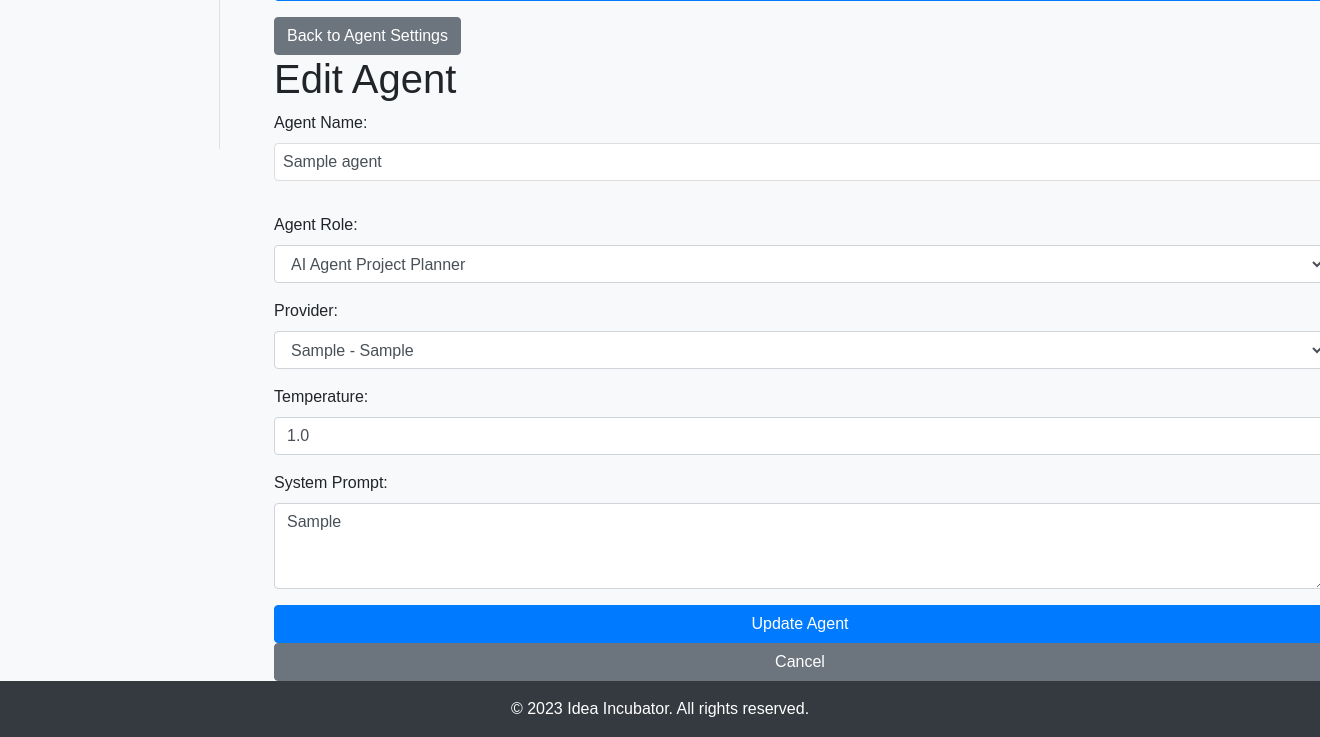
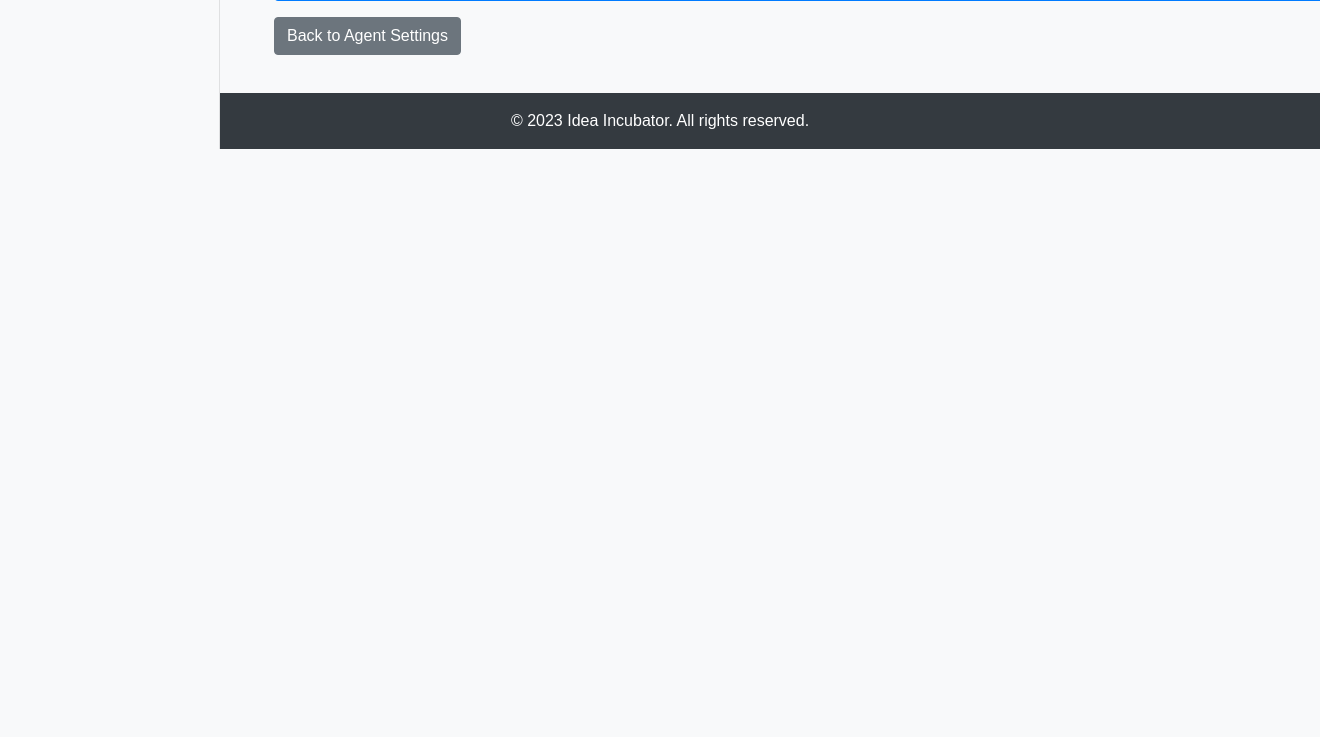
Before and after one commit to PadsterH2012/ac-project1, a Flask app: page /edit_agent/1 in a window 1320 px wide; the page is wider, and only the part inside the window is pictured. Shown: the part 651-1388 px from the top of that part. After the commit the page ends 800 px from the top of that part, so only its background shows below. Run offline with Flask 3, Linux system fonts and the light colour scheme; a user stored in the database is signed in; tables that the repository leaves empty hold one stand-in row (values such as "Sample post"); some libraries are stand-ins or nearby versions.

Commit message:
Removed duplicate "Edit Agent" form and added a "Back to Agent Settings" button.

```diff
--- a/templates/edit_agent.html
+++ b/templates/edit_agent.html
@@ -40,45 +40,5 @@
     </div>
     <button type="submit" class="btn btn-primary">Update Agent</button>
 </form>
-<a href="{{ url_for('agent_settings') }}" class="btn btn-secondary mt-3">Back to Agent Settings</a>
-<h1>Edit Agent</h1>
-<form method="POST">
-    <div class="form-group">
-        <label for="name">Agent Name:</label>
-        <input type="text" class="form-control" id="name" name="name" value="{{ agent.name }}" required>
-    </div>
-    <div class="form-group">
-        <label for="role">Agent Role:</label>
-        <select class="form-control" id="role" name="role" required>
-            <option value="AI Agent Project Planner" {% if agent.role == 'AI Agent Project Planner' %}selected{% endif %}>AI Agent Project Planner</option>
-            <option value="AI Agent Project Writer" {% if agent.role == 'AI Agent Project Writer' %}selected{% endif %}>AI Agent Project Writer</option>
-            <option value="AI Agent Architect" {% if agent.role == 'AI Agent Architect' %}selected{% endif %}>AI Agent Architect</option>
-            <option value="AI Agent Database SME" {% if agent.role == 'AI Agent Database SME' %}selected{% endif %}>AI Agent Database SME</option>
-            <option value="AI Agent UX Design SME" {% if agent.role == 'AI Agent UX Design SME' %}selected{% endif %}>AI Agent UX Design SME</option>
-            <option value="AI Agent Coding SME" {% if agent.role == 'AI Agent Coding SME' %}selected{% endif %}>AI Agent Coding SME</option>
-            <option value="AI Agent Coding Developer" {% if agent.role == 'AI Agent Coding Developer' %}selected{% endif %}>AI Agent Coding Developer</option>
-            <option value="AI Agent Test Developer" {% if agent.role == 'AI Agent Test Developer' %}selected{% endif %}>AI Agent Test Developer</option>
-            <option value="AI Agent Code Tester" {% if agent.role == 'AI Agent Code Tester' %}selected{% endif %}>AI Agent Code Tester</option>
-            <option value="AI Agent Web Researcher" {% if agent.role == 'AI Agent Web Researcher' %}selected{% endif %}>AI Agent Web Researcher</option>
-        </select>
-    </div>
-    <div class="form-group">
-        <label for="provider_id">Provider:</label>
-        <select class="form-control" id="provider_id" name="provider_id" required>
-            {% for provider in providers %}
-                <option value="{{ provider.id }}" {% if agent.provider_id == provider.id %}selected{% endif %}>{{ provider.provider_type }} - {{ provider.model }}</option>
-            {% endfor %}
-        </select>
-    </div>
-    <div class="form-group">
-        <label for="temperature">Temperature:</label>
-        <input type="number" step="0.1" class="form-control" id="temperature" name="temperature" value="{{ agent.temperature }}" required>
-    </div>
-    <div class="form-group">
-        <label for="system_prompt">System Prompt:</label>
-        <textarea class="form-control" id="system_prompt" name="system_prompt" rows="3">{{ agent.system_prompt }}</textarea>
-    </div>
-    <button type="submit" class="btn btn-primary">Update Agent</button>
-    <a href="{{ url_for('routes.agent_settings') }}" class="btn btn-secondary">Cancel</a>
-</form>
+<a href="{{ url_for('routes.agent_settings') }}" class="btn btn-secondary mt-3">Back to Agent Settings</a>
 {% endblock %}
```
